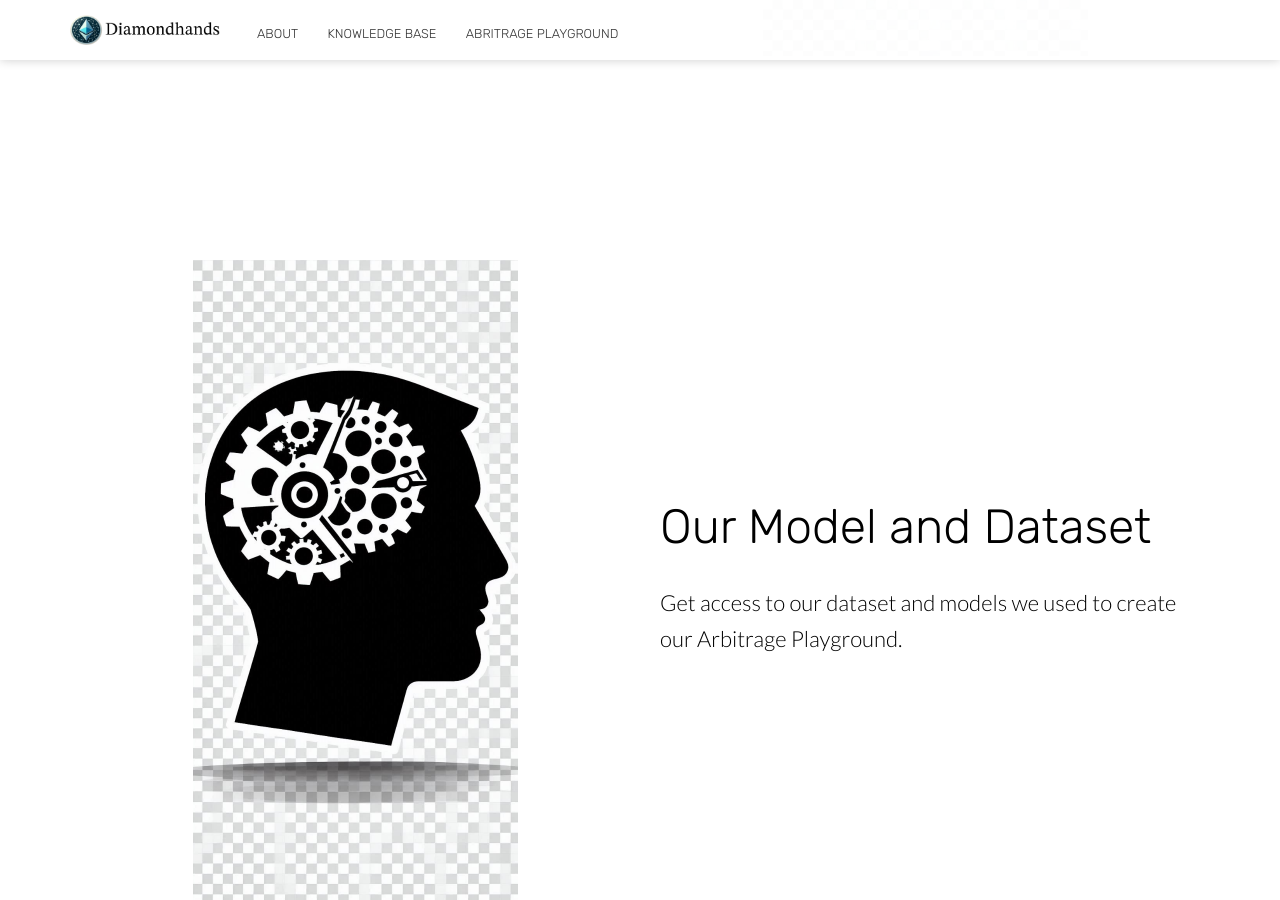
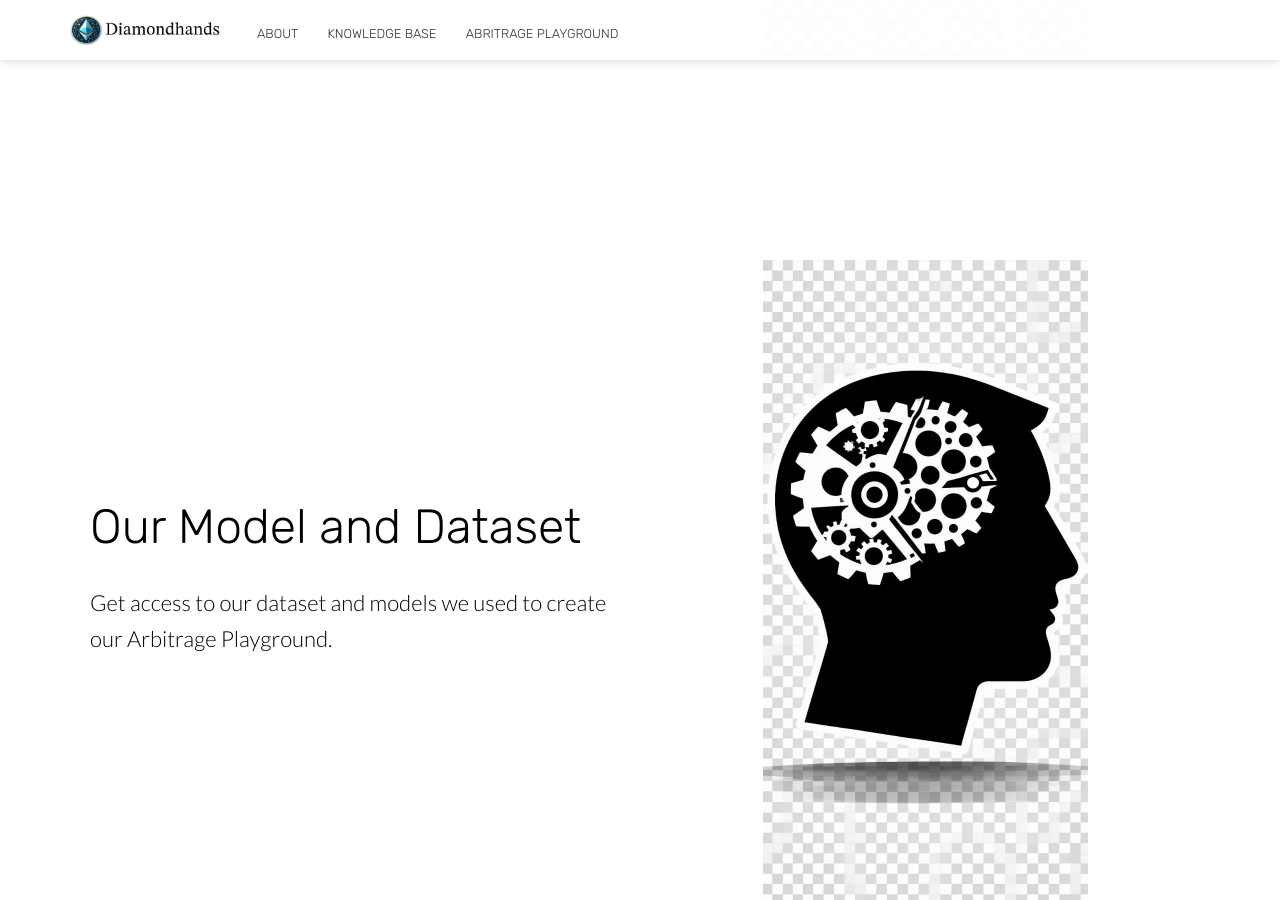
Before and after one commit to scaperothian/diamondhands-demo, a Jekyll site: the page built from index.html, in a window 1280 px wide and 900 px high, scrolled down 1594 px. Built offline with Jekyll 4.4.1, drawn with Linux system fonts in a browser that asks for light colours; nearby versions of some CDN libraries.

Commit message:
Updated 1 file via CloudCannon.

```diff
--- a/index.html
+++ b/index.html
@@ -40,9 +40,6 @@ bottom_image:
 <div class="content">
 	<section class="info" id="learn-more">
 		<div class="container flex">
-		  <div class="image">
-				<img class="editable" src="/uploads/male-brain-sprocket-portrait.png" alt="Screenshot" srcset="/uploads/male-brain-sprocket-portrait.png 1x, /uploads/male-brain-sprocket-portrait-2x.png 2x" />
-			</div>
 			<div class="text">
 				<h2 class="editable">
 					Our Model and Dataset
@@ -51,7 +48,9 @@ bottom_image:
 					Get access to our dataset and models we used to create our Arbitrage Playground.
 				</p>
 			</div>
-
+		  <div class="image">
+				<img class="editable" src="/uploads/male-brain-sprocket-portrait.png" alt="Screenshot" srcset="/uploads/male-brain-sprocket-portrait.png 1x, /uploads/male-brain-sprocket-portrait-2x.png 2x" />
+			</div>
 		</div>
 	</section>
 </div>
```
